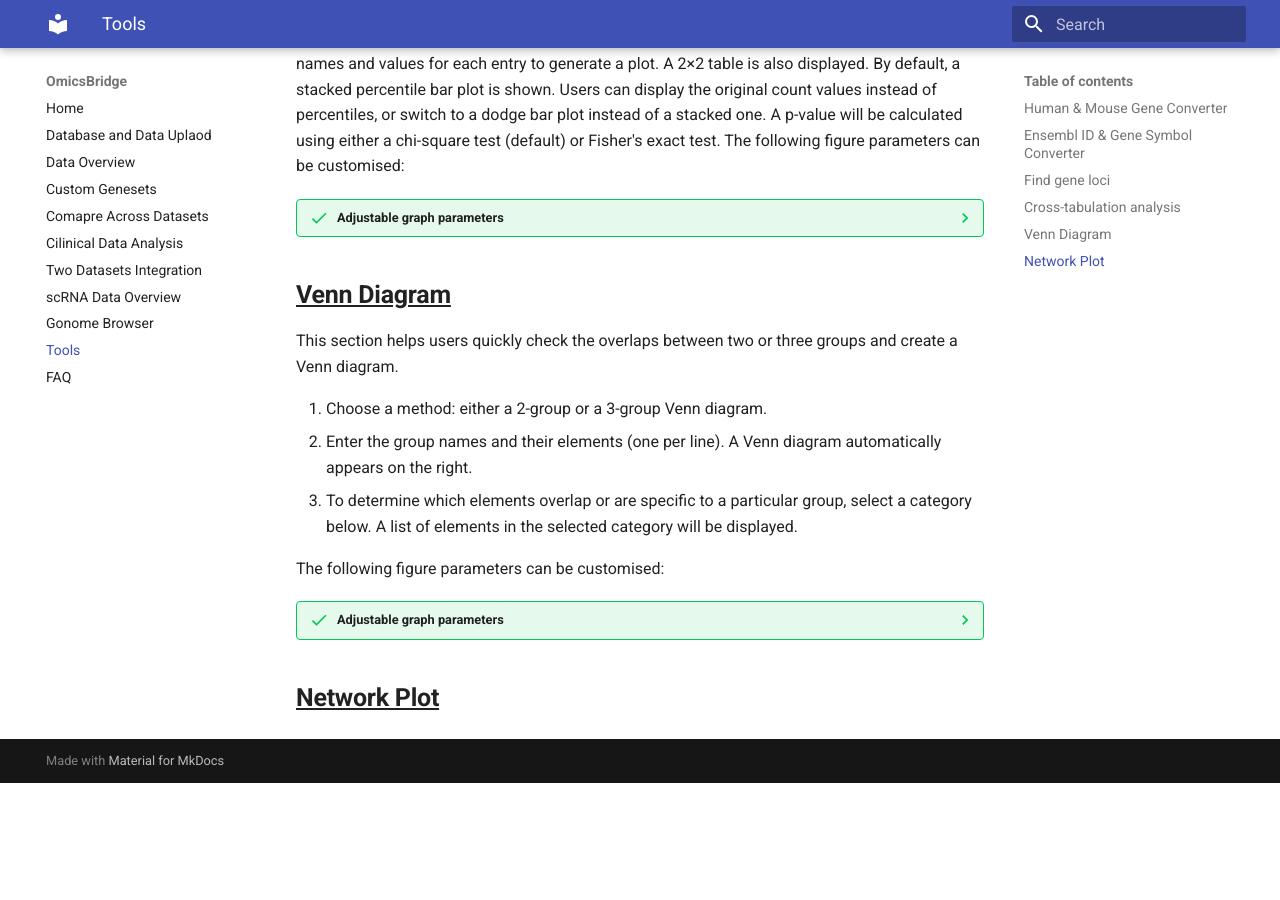
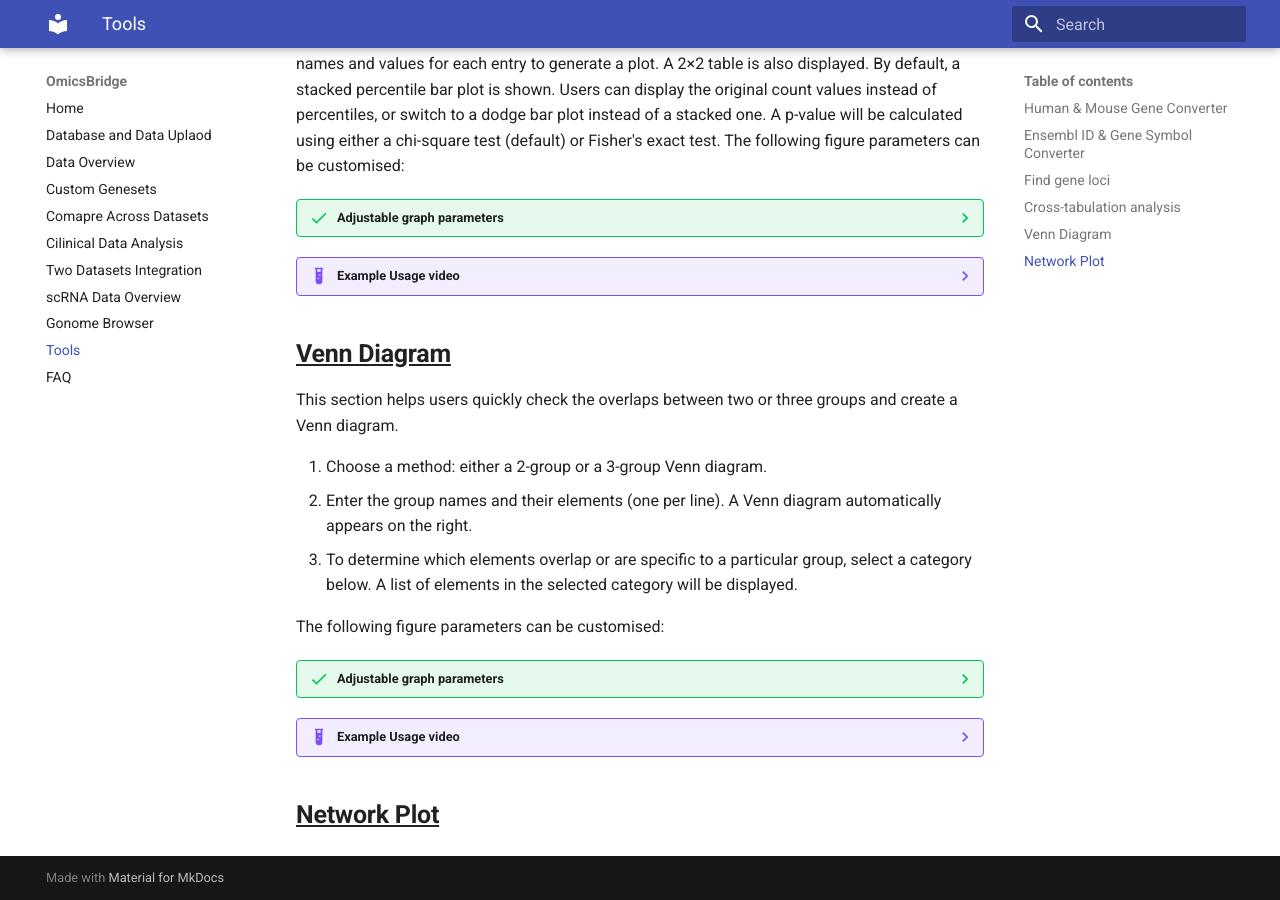
Before and after one commit to htsmto/OmicsBridge, an MkDocs documentation site: the page built from docs/Tools.md, in a window 1280 px wide and 900 px high, scrolled down 1631 px. Built offline with MkDocs 1.6.1 and Material for MkDocs 9.7.7, drawn with Linux system fonts in a browser that asks for light colours; before the commit the page ends 2414 px from its top, so only the background shows below that.

Commit message:
Updated the docs

```diff
--- a/docs/Tools.md
+++ b/docs/Tools.md
@@ -56,6 +56,11 @@
     - Use a white background
     - Rotate the X labels for 90°
 
+??? example  "Example Usage video"
+    <video width="1000" controls>
+    <source src="../videos/Tool_4_720.mp4" type="video/mp4">
+    </video>
+
 ## <u>**Venn Diagram**</u>
 
 This section helps users quickly check the overlaps between two or three groups and create a Venn diagram.
@@ -71,4 +76,9 @@
     - Font size (labels, title)
     - Colours for each group
 
+??? example  "Example Usage video"
+    <video width="1000" controls>
+    <source src="../videos/Tool_5_720.mp4" type="video/mp4">
+    </video>
+
 ## <u>**Network Plot**</u>
```
